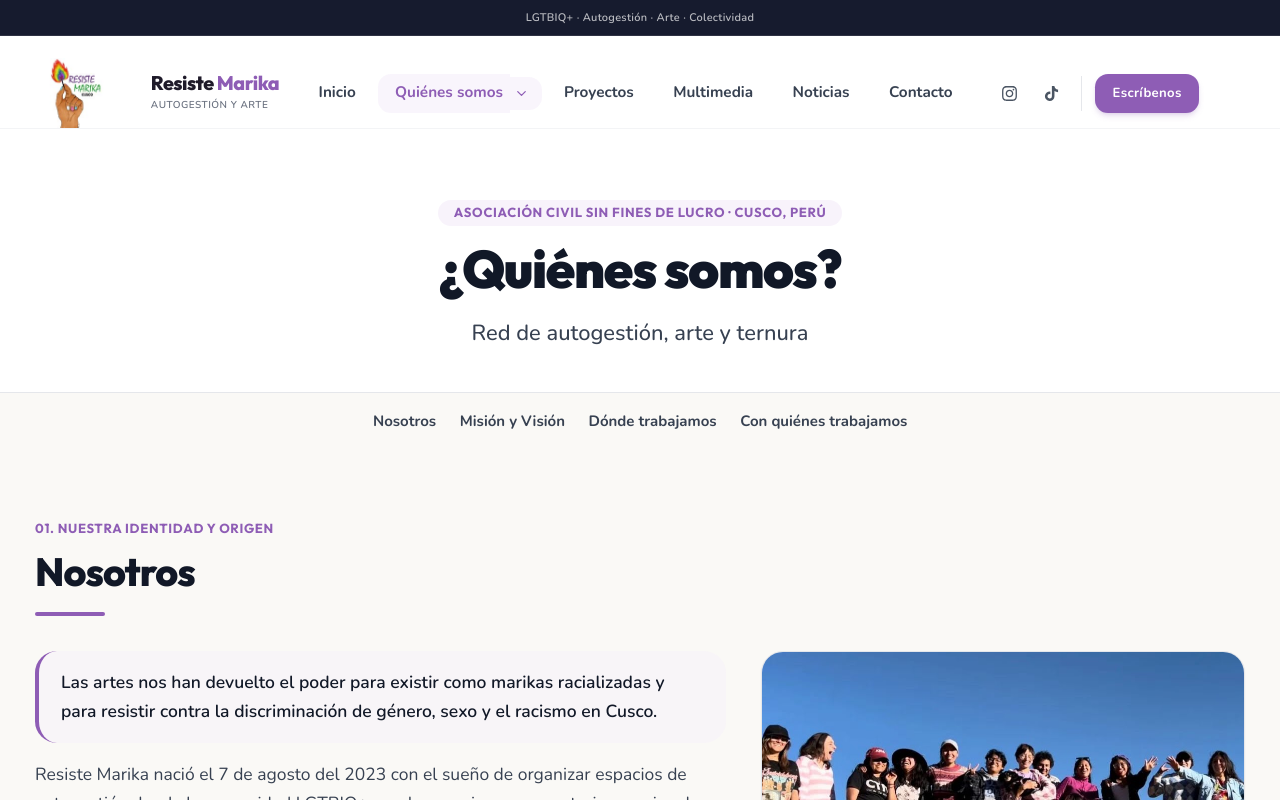
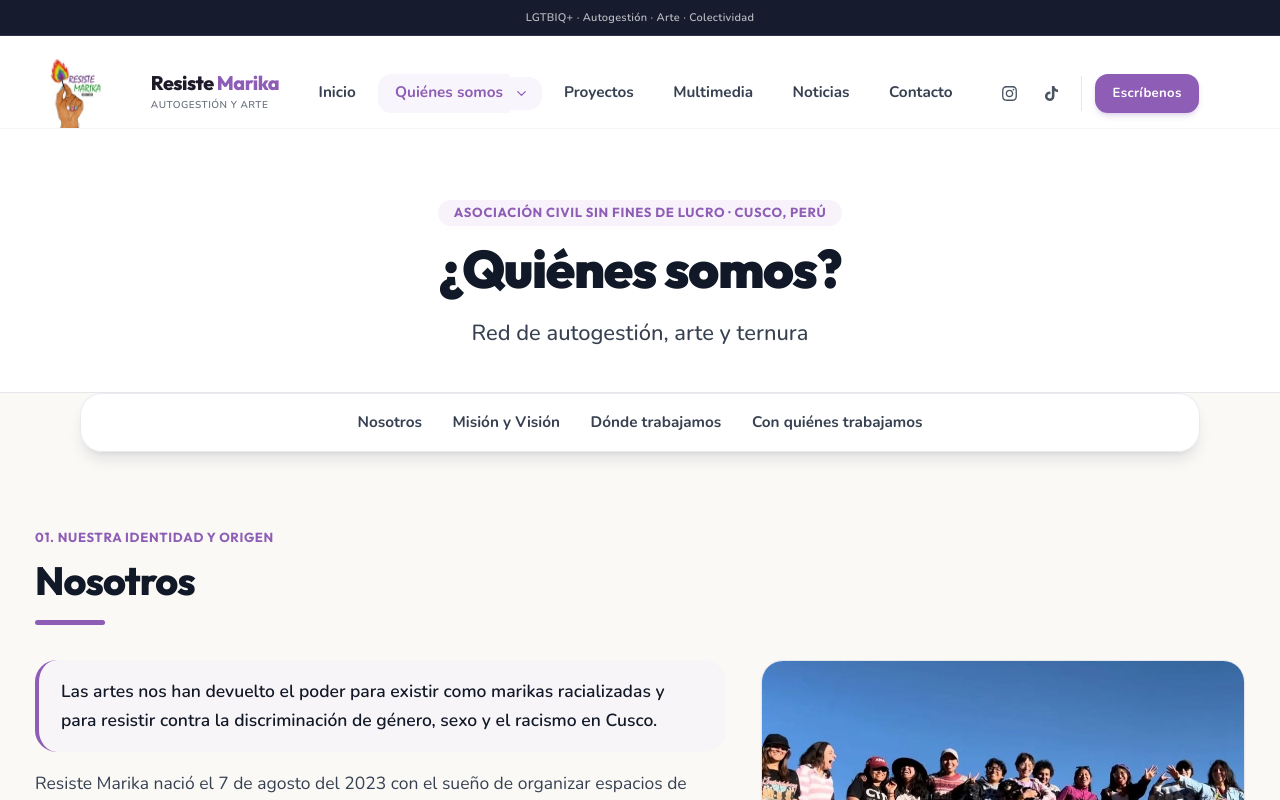
Before and after one commit to ElizabethVeronica/ResisteMarika.org, a React (Vite) app: page /quienes-somos in a window 1280 px wide. Shown: the top 800 px of the page. Built offline with nearby package versions, Linux system fonts and the light colour scheme.

Commit message:
Restaura menú de secciones anterior

```diff
--- a/src/pages/QuienesSomos.tsx
+++ b/src/pages/QuienesSomos.tsx
@@ -1,4 +1,3 @@
-import { useEffect, useRef, useState } from 'react'
 import Container from '@/components/ui/Container'
 import Reveal from '@/components/ui/Reveal'
 import Button from '@/components/ui/Button'
@@ -35,27 +34,6 @@ const ICON_MAP: Record<string, LucideIcon> = {
 }
 
 export default function QuienesSomos() {
-  const sectionMenuRef = useRef<HTMLElement>(null)
-  const [sectionMenuStuck, setSectionMenuStuck] = useState(false)
-
-  useEffect(() => {
-    const updateSectionMenu = () => {
-      const menu = sectionMenuRef.current
-      if (!menu) return
-
-      const stickyTop = Number.parseFloat(window.getComputedStyle(menu).top)
-      setSectionMenuStuck(menu.getBoundingClientRect().top <= stickyTop)
-    }
-
-    updateSectionMenu()
-    window.addEventListener('scroll', updateSectionMenu, { passive: true })
-    window.addEventListener('resize', updateSectionMenu)
-    return () => {
-      window.removeEventListener('scroll', updateSectionMenu)
-      window.removeEventListener('resize', updateSectionMenu)
-    }
-  }, [])
-
   return (
     <div className="bg-[#FAF9F6] text-gray-900">
       {/* ── ENCABEZADO INSTITUCIONAL ───────────────────────── */}
@@ -78,25 +56,20 @@ export default function QuienesSomos() {
       </section>
 
       <nav
-        ref={sectionMenuRef}
         aria-label="Secciones de quiénes somos"
-        className={`sticky top-24 sm:top-[8.5rem] lg:top-[7.5rem] z-[60] mx-auto flex w-fit max-w-[calc(100%-2rem)] rounded-xl border p-1.5 transition-all duration-500 ease-out ${
-          sectionMenuStuck
-            ? 'translate-y-0 scale-100 border-gray-200/80 bg-white/95 shadow-lg shadow-gray-900/10 backdrop-blur-md'
-            : 'translate-y-1 scale-[0.98] border-transparent bg-[#FAF9F6]'
-        }`}
+        className="sticky top-[5rem] sm:top-[6.25rem] lg:top-[4.75rem] z-40 mx-auto w-[calc(100%-2rem)] max-w-5xl rounded-2xl border border-gray-200/80 bg-white/95 p-2 shadow-lg shadow-gray-900/10 backdrop-blur-md"
       >
-        <div className="flex w-fit max-w-full gap-0.5 overflow-x-auto">
-          <a href="#nosotros" className="whitespace-nowrap rounded-lg px-2 sm:px-2.5 py-1.5 text-xs sm:text-sm font-bold text-gray-700 transition-colors hover:bg-gray-100 hover:text-brand-purple focus-visible:outline-none focus-visible:ring-2 focus-visible:ring-brand-purple">
+        <div className="flex max-w-full justify-center gap-1 overflow-x-auto">
+          <a href="#nosotros" className="whitespace-nowrap rounded-xl px-3 py-2 text-xs sm:text-sm font-bold text-gray-700 transition-colors hover:bg-gray-100 hover:text-brand-purple focus-visible:outline-none focus-visible:ring-2 focus-visible:ring-brand-purple">
             Nosotros
           </a>
-          <a href="#mision-vision" className="whitespace-nowrap rounded-lg px-2 sm:px-2.5 py-1.5 text-xs sm:text-sm font-bold text-gray-700 transition-colors hover:bg-gray-100 hover:text-brand-purple focus-visible:outline-none focus-visible:ring-2 focus-visible:ring-brand-purple">
+          <a href="#mision-vision" className="whitespace-nowrap rounded-xl px-3 py-2 text-xs sm:text-sm font-bold text-gray-700 transition-colors hover:bg-gray-100 hover:text-brand-purple focus-visible:outline-none focus-visible:ring-2 focus-visible:ring-brand-purple">
             Misión y Visión
           </a>
-          <a href="#donde-trabajamos" className="whitespace-nowrap rounded-lg px-2 sm:px-2.5 py-1.5 text-xs sm:text-sm font-bold text-gray-700 transition-colors hover:bg-gray-100 hover:text-brand-purple focus-visible:outline-none focus-visible:ring-2 focus-visible:ring-brand-purple">
+          <a href="#donde-trabajamos" className="whitespace-nowrap rounded-xl px-3 py-2 text-xs sm:text-sm font-bold text-gray-700 transition-colors hover:bg-gray-100 hover:text-brand-purple focus-visible:outline-none focus-visible:ring-2 focus-visible:ring-brand-purple">
             Dónde trabajamos
           </a>
-          <a href="#con-quienes-trabajamos" className="whitespace-nowrap rounded-lg px-2 sm:px-2.5 py-1.5 text-xs sm:text-sm font-bold text-gray-700 transition-colors hover:bg-gray-100 hover:text-brand-purple focus-visible:outline-none focus-visible:ring-2 focus-visible:ring-brand-purple">
+          <a href="#con-quienes-trabajamos" className="whitespace-nowrap rounded-xl px-3 py-2 text-xs sm:text-sm font-bold text-gray-700 transition-colors hover:bg-gray-100 hover:text-brand-purple focus-visible:outline-none focus-visible:ring-2 focus-visible:ring-brand-purple">
             Con quiénes trabajamos
           </a>
         </div>
```
